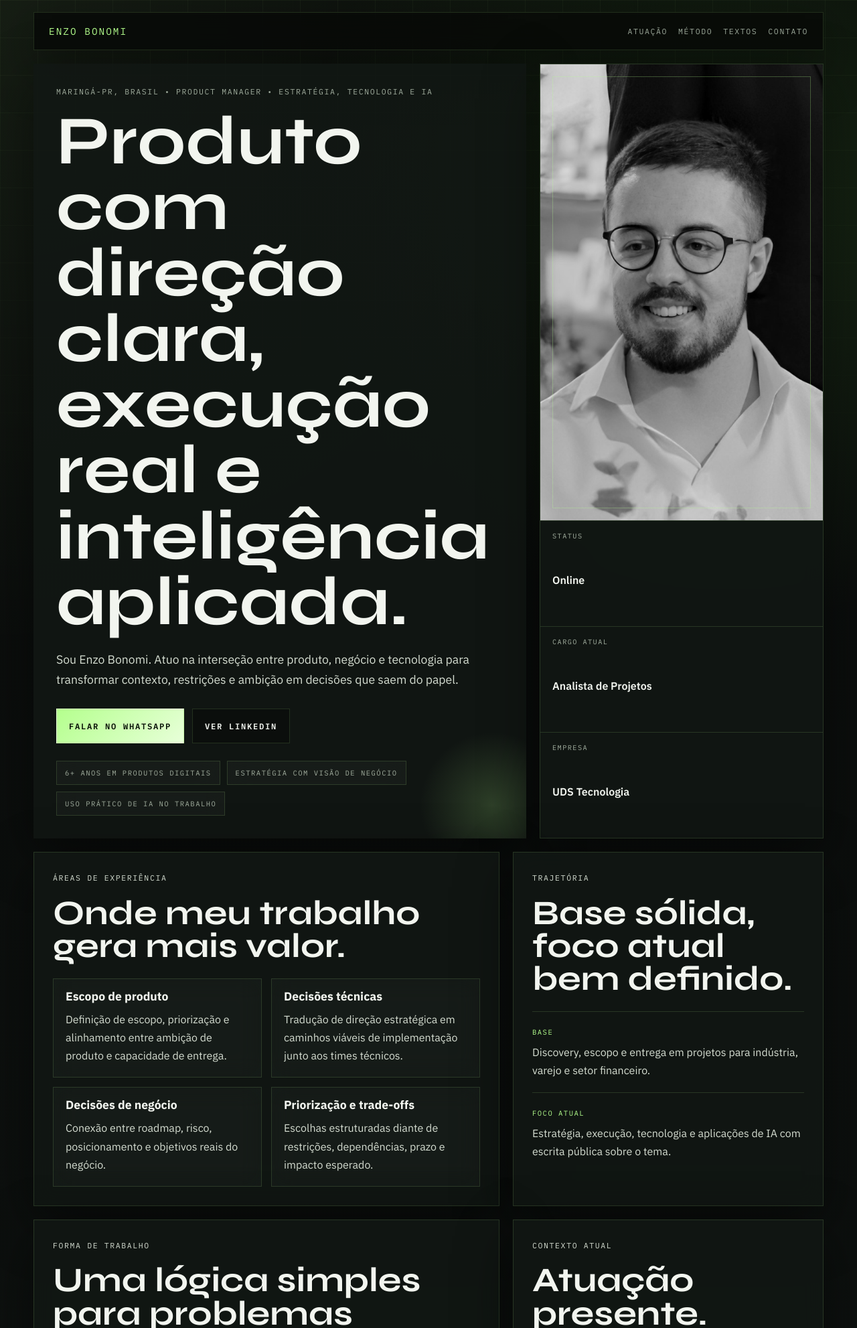
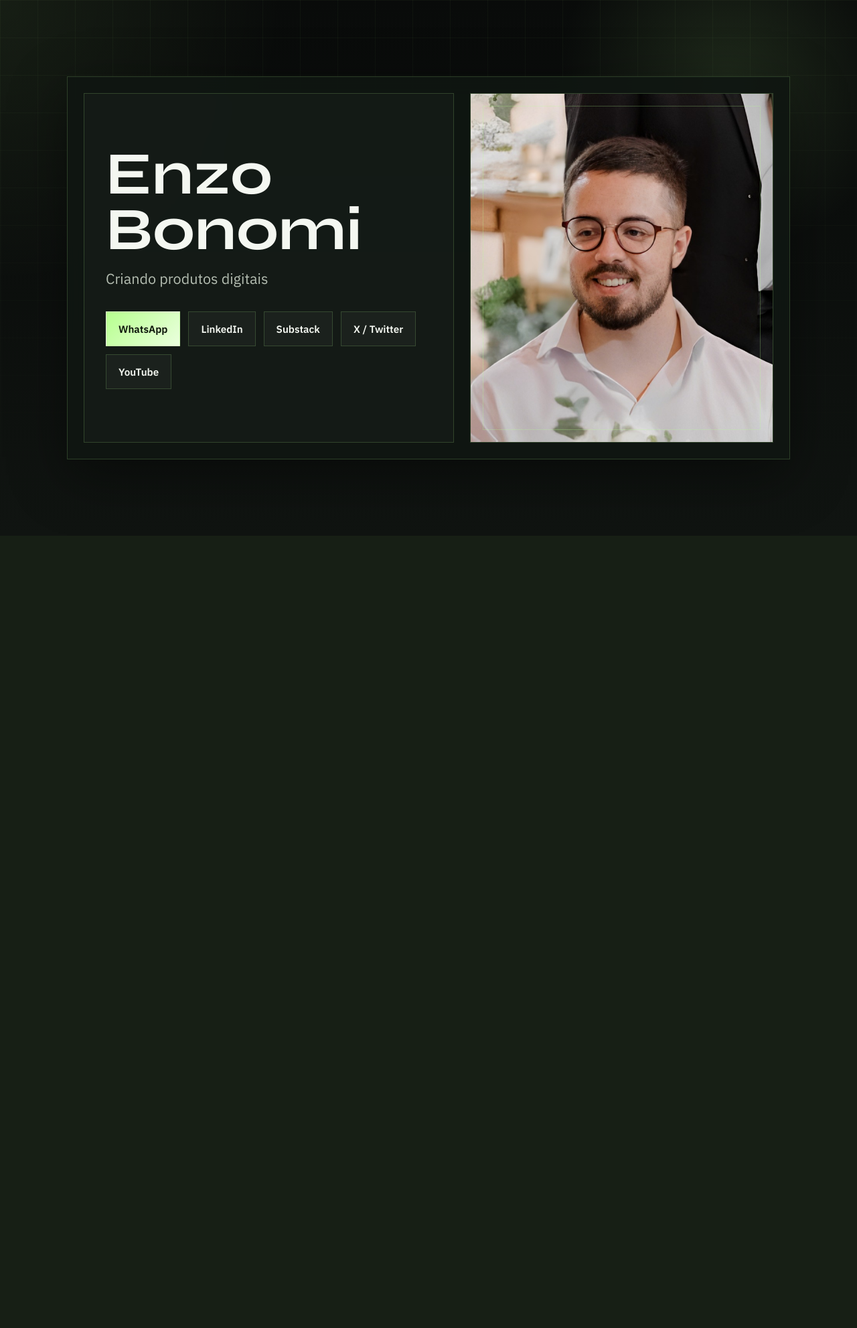
Before and after one commit to EnzoBonomi01/enzobonomi.com.br, a PHP site: page / in a window 1280 px wide. Shown: the top 1983 px of the page at 67% size. After the commit the page ends 795 px from the top, so only its background shows below. Run offline with PHP 8.4, Linux system fonts and the light colour scheme.

Commit message:
Simplify landing content and styling

```diff
--- a/index.html
+++ b/index.html
@@ -6,195 +6,42 @@
     <title>Enzo Bonomi | Produto, estratégia e IA</title>
     <meta
       name="description"
-      content="Landing page estática de Enzo Bonomi sobre produto, estratégia, tecnologia e aplicações práticas de IA."
+      content="Landing page estática de Enzo Bonomi com título, subtítulo, foto e botões de contato."
     />
     <link rel="preconnect" href="https://fonts.googleapis.com" />
     <link rel="preconnect" href="https://fonts.gstatic.com" crossorigin />
     <link
-      href="https://fonts.googleapis.com/css2?family=IBM+Plex+Mono:wght@400;500;600&family=IBM+Plex+Sans:wght@400;500;600;700&family=Syne:wght@600;700;800&display=swap"
+      href="https://fonts.googleapis.com/css2?family=IBM+Plex+Sans:wght@400;500;600;700&family=Syne:wght@700;800&display=swap"
       rel="stylesheet"
     />
     <link rel="stylesheet" href="styles.css" />
   </head>
   <body>
-    <div class="site-shell">
-      <header class="topbar">
-        <a class="brand" href="#inicio">Enzo Bonomi</a>
-        <nav class="nav" aria-label="Navegação principal">
-          <a href="#atuacao">Atuação</a>
-          <a href="#metodo">Método</a>
-          <a href="#textos">Textos</a>
-          <a href="#contato">Contato</a>
-        </nav>
-      </header>
+    <main class="landing">
+      <section class="card">
+        <div class="copy">
+          <h1>Enzo Bonomi</h1>
+          <p class="subtitle">Criando produtos digitais</p>
 
-      <main>
-        <section class="hero" id="inicio">
-          <div class="hero-copy">
-            <p class="eyebrow">Maringá-PR, Brasil • Product Manager • Estratégia, tecnologia e IA</p>
-            <h1>Produto com direção clara, execução real e inteligência aplicada.</h1>
-            <p class="lead">
-              Sou Enzo Bonomi. Atuo na interseção entre produto, negócio e tecnologia para transformar contexto,
-              restrições e ambição em decisões que saem do papel.
-            </p>
-
-            <div class="hero-actions">
+          <div class="links" aria-label="Contato e redes sociais">
             <a class="button button-primary" href="https://wa.me/5544988114314" target="_blank" rel="noreferrer"
-                >Falar no WhatsApp</a
+              >WhatsApp</a
             >
-              <a
-                class="button button-secondary"
-                href="https://www.linkedin.com/in/enzobonomi/"
-                target="_blank"
-                rel="noreferrer"
-                >Ver LinkedIn</a
+            <a class="button" href="https://www.linkedin.com/in/enzobonomi/" target="_blank" rel="noreferrer"
+              >LinkedIn</a
             >
-            </div>
-
-            <div class="hero-tags" aria-label="Indicadores de perfil">
-              <span>6+ anos em produtos digitais</span>
-              <span>Estratégia com visão de negócio</span>
-              <span>Uso prático de IA no trabalho</span>
+            <a class="button" href="https://enzobonomi.substack.com/profile/posts" target="_blank" rel="noreferrer"
+              >Substack</a
+            >
+            <a class="button" href="https://x.com/enzobonomi" target="_blank" rel="noreferrer">X / Twitter</a>
+            <a class="button" href="https://youtube.com/@enzo.bonomi" target="_blank" rel="noreferrer">YouTube</a>
           </div>
         </div>
 
-          <aside class="hero-card">
-            <div class="portrait-frame">
+        <div class="photo-frame">
           <img src="assets/images/profile-photo.jpg" alt="Foto de perfil de Enzo Bonomi" />
         </div>
-
-            <div class="signal-list" aria-label="Contexto profissional atual">
-              <div>
-                <span>Status</span>
-                <strong>Online</strong>
-              </div>
-              <div>
-                <span>Cargo atual</span>
-                <strong>Analista de Projetos</strong>
-              </div>
-              <div>
-                <span>Empresa</span>
-                <strong>UDS Tecnologia</strong>
-              </div>
-            </div>
-          </aside>
-        </section>
-
-        <section class="section-grid" id="atuacao">
-          <article class="panel panel-wide">
-            <p class="section-label">Áreas de experiência</p>
-            <h2>Onde meu trabalho gera mais valor.</h2>
-            <div class="card-grid">
-              <article class="mini-card">
-                <h3>Escopo de produto</h3>
-                <p>Definição de escopo, priorização e alinhamento entre ambição de produto e capacidade de entrega.</p>
-              </article>
-              <article class="mini-card">
-                <h3>Decisões técnicas</h3>
-                <p>Tradução de direção estratégica em caminhos viáveis de implementação junto aos times técnicos.</p>
-              </article>
-              <article class="mini-card">
-                <h3>Decisões de negócio</h3>
-                <p>Conexão entre roadmap, risco, posicionamento e objetivos reais do negócio.</p>
-              </article>
-              <article class="mini-card">
-                <h3>Priorização e trade-offs</h3>
-                <p>Escolhas estruturadas diante de restrições, dependências, prazo e impacto esperado.</p>
-              </article>
-            </div>
-          </article>
-
-          <article class="panel">
-            <p class="section-label">Trajetória</p>
-            <h2>Base sólida, foco atual bem definido.</h2>
-            <div class="timeline">
-              <div>
-                <span>Base</span>
-                <p>Discovery, escopo e entrega em projetos para indústria, varejo e setor financeiro.</p>
-              </div>
-              <div>
-                <span>Foco atual</span>
-                <p>Estratégia, execução, tecnologia e aplicações de IA com escrita pública sobre o tema.</p>
-              </div>
-            </div>
-          </article>
-        </section>
-
-        <section class="section-grid" id="metodo">
-          <article class="panel">
-            <p class="section-label">Forma de trabalho</p>
-            <h2>Uma lógica simples para problemas complexos.</h2>
-            <ol class="steps">
-              <li>
-                <strong>Entender contexto e restrições</strong>
-                <span>Começo pelo cenário real, pelos fatores limitantes e pelo ambiente de decisão.</span>
-              </li>
-              <li>
-                <strong>Conectar produto, tecnologia e negócio</strong>
-                <span>Objetivos viram prioridades claras, trade-offs explícitos e caminho de execução.</span>
-              </li>
-              <li>
-                <strong>Documentar, aprender e evoluir</strong>
-                <span>Execução não é ritual. É aprendizado contínuo com evidência, revisão e ajuste.</span>
-              </li>
-            </ol>
-          </article>
-
-          <article class="panel">
-            <p class="section-label">Contexto atual</p>
-            <h2>Atuação presente.</h2>
-            <p class="context-copy">
-              Hoje atuo na UDS Tecnologia em ideação, escopo e estratégia de desenvolvimento para clientes de
-              indústria, varejo e finanças.
-            </p>
-            <dl class="context-list">
-              <div>
-                <dt>Cargo</dt>
-                <dd>Analista de Projetos</dd>
-              </div>
-              <div>
-                <dt>Empresa</dt>
-                <dd>UDS Tecnologia</dd>
-              </div>
-              <div>
-                <dt>Base</dt>
-                <dd>Maringá-PR, Brasil</dd>
-              </div>
-            </dl>
-          </article>
-        </section>
-
-        <section class="section-grid" id="textos">
-          <article class="panel panel-wide feature-panel">
-            <p class="section-label">Textos e anotações</p>
-            <h2>Publicação contínua sobre produto, estratégia, tecnologia e IA.</h2>
-            <p>
-              A versão anterior buscava o último artigo via API. Nesta versão estática, o caminho ficou intencionalmente
-              mais simples: uma vitrine direta para o Substack, sem dependência de feed, JavaScript ou runtime.
-            </p>
-            <a
-              class="button button-primary"
-              href="https://enzobonomi.substack.com/profile/posts"
-              target="_blank"
-              rel="noreferrer"
-              >Ler no Substack</a
-            >
-          </article>
-
-          <aside class="panel" id="contato">
-            <p class="section-label">Contato e canais</p>
-            <h2>Canal principal e presença pública.</h2>
-            <p class="context-copy">Clareza, rigor e execução prática como base de colaboração.</p>
-            <div class="link-stack" aria-label="Canais oficiais">
-              <a href="https://wa.me/5544988114314" target="_blank" rel="noreferrer">WhatsApp</a>
-              <a href="https://www.linkedin.com/in/enzobonomi/" target="_blank" rel="noreferrer">LinkedIn</a>
-              <a href="https://enzobonomi.substack.com/profile/posts" target="_blank" rel="noreferrer">Substack</a>
-              <a href="https://x.com/enzobonomi" target="_blank" rel="noreferrer">X / Twitter</a>
-              <a href="https://youtube.com/@enzo.bonomi" target="_blank" rel="noreferrer">YouTube</a>
-            </div>
-          </aside>
       </section>
     </main>
-    </div>
   </body>
 </html>
--- a/styles.css
+++ b/styles.css
@@ -3,21 +3,14 @@
 }
 
 :root {
-  --bg: #0b0d0c;
-  --bg-soft: #121714;
-  --panel: rgba(18, 23, 20, 0.88);
-  --panel-strong: rgba(12, 15, 13, 0.96);
-  --line: rgba(180, 255, 141, 0.14);
-  --line-strong: rgba(180, 255, 141, 0.3);
-  --text: #f2f5ef;
-  --muted: #a1ad9e;
-  --accent: #b4ff8d;
-  --accent-deep: #67c847;
-  --shadow: 0 24px 80px rgba(0, 0, 0, 0.45);
-}
-
-html {
-  scroll-behavior: smooth;
+  --bg: #0a0d0b;
+  --panel: rgba(16, 22, 18, 0.92);
+  --line: rgba(182, 255, 142, 0.18);
+  --line-strong: rgba(182, 255, 142, 0.38);
+  --text: #f4f7f1;
+  --muted: #b5beb2;
+  --accent: #b6ff8e;
+  --shadow: 0 24px 80px rgba(0, 0, 0, 0.42);
 }
 
 body {
@@ -26,9 +19,9 @@ body {
   font-family: 'IBM Plex Sans', sans-serif;
   color: var(--text);
   background:
-    radial-gradient(circle at top left, rgba(180, 255, 141, 0.08), transparent 30%),
-    radial-gradient(circle at 85% 10%, rgba(103, 200, 71, 0.14), transparent 22%),
-    linear-gradient(180deg, #090b0a 0%, #0f1311 100%);
+    radial-gradient(circle at top left, rgba(182, 255, 142, 0.08), transparent 28%),
+    radial-gradient(circle at 85% 15%, rgba(182, 255, 142, 0.12), transparent 20%),
+    linear-gradient(180deg, #090b0a 0%, #101411 100%);
 }
 
 body::before {
@@ -37,10 +30,10 @@ body::before {
   inset: 0;
   pointer-events: none;
   background:
-    linear-gradient(rgba(180, 255, 141, 0.05) 1px, transparent 1px),
-    linear-gradient(90deg, rgba(180, 255, 141, 0.05) 1px, transparent 1px);
+    linear-gradient(rgba(182, 255, 142, 0.05) 1px, transparent 1px),
+    linear-gradient(90deg, rgba(182, 255, 142, 0.05) 1px, transparent 1px);
   background-size: 56px 56px;
-  mask-image: linear-gradient(180deg, rgba(0, 0, 0, 0.85), transparent);
+  mask-image: linear-gradient(180deg, rgba(0, 0, 0, 0.8), transparent);
 }
 
 img {
@@ -58,149 +51,56 @@ a:focus-visible {
   outline-offset: 4px;
 }
 
-.site-shell {
-  width: min(1180px, calc(100% - 32px));
-  margin: 18px auto 32px;
+.landing {
+  min-height: 100vh;
+  display: grid;
+  place-items: center;
+  padding: 24px;
 }
 
-.topbar,
-.panel,
-.hero-card,
-.mini-card,
-.button,
-.link-stack a,
-.hero-tags span {
+.card {
+  width: min(1080px, 100%);
+  display: grid;
+  grid-template-columns: minmax(0, 1.1fr) minmax(280px, 0.9fr);
+  gap: 24px;
+  padding: 24px;
   border: 1px solid var(--line);
+  background: var(--panel);
+  box-shadow: var(--shadow);
   backdrop-filter: blur(16px);
 }
 
-.topbar {
-  display: flex;
-  justify-content: space-between;
-  align-items: center;
-  gap: 24px;
-  padding: 18px 22px;
-  background: rgba(8, 11, 9, 0.88);
-  box-shadow: var(--shadow);
+.copy,
+.photo-frame {
+  border: 1px solid var(--line);
+  background: rgba(255, 255, 255, 0.02);
 }
 
-.brand,
-.section-label,
-.eyebrow,
-.nav a,
-.button,
-.link-stack a,
-.hero-tags span,
-.signal-list span,
-.timeline span,
-.context-list dt {
-  font-family: 'IBM Plex Mono', monospace;
-  text-transform: uppercase;
-  letter-spacing: 0.14em;
+.copy {
+  display: grid;
+  align-content: center;
+  padding: 32px;
 }
 
-.brand {
-  font-size: 0.9rem;
-  color: var(--accent);
+h1 {
+  margin: 0;
+  font-family: 'Syne', sans-serif;
+  font-size: clamp(3rem, 7vw, 6rem);
+  line-height: 0.92;
 }
 
-.nav {
-  display: flex;
-  flex-wrap: wrap;
-  gap: 16px;
-}
-
-.nav a {
-  font-size: 0.72rem;
+.subtitle {
+  margin: 16px 0 0;
+  font-size: clamp(1.1rem, 2vw, 1.35rem);
+  line-height: 1.5;
   color: var(--muted);
 }
 
-.nav a:hover {
-  color: var(--text);
-}
-
-.hero {
-  display: grid;
-  grid-template-columns: minmax(0, 1.25fr) minmax(320px, 0.72fr);
-  gap: 20px;
-  margin-top: 20px;
-}
-
-.hero-copy,
-.hero-card,
-.panel {
-  background: var(--panel);
-  box-shadow: var(--shadow);
-}
-
-.hero-copy {
-  position: relative;
-  padding: 34px;
-  overflow: hidden;
-}
-
-.hero-copy::after {
-  content: '';
-  position: absolute;
-  inset: auto -60px -60px auto;
-  width: 220px;
-  height: 220px;
-  background: radial-gradient(circle, rgba(180, 255, 141, 0.18), transparent 70%);
-}
-
-.eyebrow,
-.section-label {
-  margin: 0 0 18px;
-  font-size: 0.72rem;
-  color: var(--muted);
-}
-
-h1,
-h2,
-h3 {
-  margin: 0;
-  line-height: 0.96;
-}
-
-h1,
-h2 {
-  font-family: 'Syne', sans-serif;
-  text-wrap: balance;
-}
-
-h1 {
-  max-width: 12ch;
-  font-size: clamp(3.4rem, 8vw, 6.8rem);
-}
-
-h2 {
-  max-width: 15ch;
-  font-size: clamp(2rem, 4vw, 3.2rem);
-}
-
-h3 {
-  font-size: 1.1rem;
-}
-
-.lead,
-.panel p,
-.steps span,
-.context-copy {
-  color: #d5ddd1;
-  line-height: 1.7;
-}
-
-.lead {
-  max-width: 60ch;
-  margin: 22px 0 0;
-  font-size: 1.1rem;
-}
-
-.hero-actions {
+.links {
   display: flex;
   flex-wrap: wrap;
   gap: 12px;
-  margin-top: 28px;
+  margin-top: 32px;
 }
 
 .button {
@@ -209,304 +109,88 @@ h3 {
   justify-content: center;
   min-height: 52px;
   padding: 0 18px;
-  background: var(--panel-strong);
-  font-size: 0.76rem;
+  border: 1px solid var(--line);
+  background: rgba(255, 255, 255, 0.03);
+  font-size: 0.95rem;
   font-weight: 600;
   transition: transform 180ms ease, border-color 180ms ease, background 180ms ease;
 }
 
-.button:hover,
-.link-stack a:hover {
+.button:hover {
   transform: translate(-4px, -4px);
   border-color: var(--line-strong);
 }
 
 .button-primary {
-  background: linear-gradient(135deg, var(--accent), #e8ffd9);
-  color: #071006;
-  border-color: rgba(255, 255, 255, 0.2);
+  background: linear-gradient(135deg, var(--accent), #ebffde);
+  border-color: rgba(255, 255, 255, 0.18);
+  color: #081007;
 }
 
-.button-secondary {
-  color: var(--text);
+.photo-frame {
+  min-height: 520px;
+  overflow: hidden;
+  position: relative;
 }
 
-.hero-tags {
-  display: flex;
-  flex-wrap: wrap;
-  gap: 10px;
-  margin-top: 26px;
-}
-
-.hero-tags span {
-  padding: 10px 12px;
-  font-size: 0.66rem;
-  color: var(--muted);
-  background: rgba(255, 255, 255, 0.03);
-}
-
-.hero-card {
-  display: grid;
-  grid-template-rows: auto auto;
-  overflow: hidden;
-}
-
-.portrait-frame {
-  position: relative;
-  min-height: 420px;
-  background:
-    linear-gradient(180deg, rgba(180, 255, 141, 0.1), transparent),
-    #050706;
-}
-
-.portrait-frame::before,
-.portrait-frame::after {
+.photo-frame::before,
+.photo-frame::after {
   content: '';
   position: absolute;
   inset: 0;
   pointer-events: none;
 }
 
-.portrait-frame::before {
-  background: repeating-linear-gradient(180deg, rgba(255, 255, 255, 0.09) 0 1px, transparent 1px 4px);
+.photo-frame::before {
+  background: repeating-linear-gradient(180deg, rgba(255, 255, 255, 0.08) 0 1px, transparent 1px 4px);
   mix-blend-mode: screen;
 }
 
-.portrait-frame::after {
+.photo-frame::after {
   inset: 18px;
-  border: 1px solid rgba(180, 255, 141, 0.28);
+  border: 1px solid rgba(182, 255, 142, 0.26);
 }
 
-.portrait-frame img {
+.photo-frame img {
   width: 100%;
   height: 100%;
-  min-height: 420px;
+  min-height: 520px;
   object-fit: cover;
-  filter: grayscale(1) contrast(1.06) brightness(0.88);
+  filter: contrast(1.04) brightness(0.95);
 }
 
-.signal-list {
-  display: grid;
-  gap: 0;
-}
-
-.signal-list div {
-  display: grid;
-  gap: 6px;
-  padding: 16px 18px;
-  border-top: 1px solid var(--line);
-}
-
-.signal-list span {
-  font-size: 0.64rem;
-  color: var(--muted);
-}
-
-.signal-list strong {
-  font-size: 1rem;
-  font-weight: 600;
-}
-
-.section-grid {
-  display: grid;
-  grid-template-columns: minmax(0, 1.2fr) minmax(320px, 0.8fr);
-  gap: 20px;
-  margin-top: 20px;
-}
-
-.panel {
-  padding: 28px;
-}
-
-.panel-wide {
-  min-width: 0;
-}
-
-.card-grid {
-  display: grid;
-  grid-template-columns: repeat(2, minmax(0, 1fr));
-  gap: 14px;
-  margin-top: 24px;
-}
-
-.mini-card {
-  padding: 18px;
-  background: rgba(255, 255, 255, 0.025);
-}
-
-.mini-card p {
-  margin: 12px 0 0;
-}
-
-.timeline {
-  display: grid;
-  gap: 18px;
-  margin-top: 24px;
-}
-
-.timeline div,
-.context-list div {
-  padding-top: 18px;
-  border-top: 1px solid var(--line);
-}
-
-.timeline span {
-  display: inline-block;
-  margin-bottom: 10px;
-  font-size: 0.66rem;
-  color: var(--accent);
-}
-
-.timeline p {
-  margin: 0;
-}
-
-.steps {
-  display: grid;
-  gap: 18px;
-  padding: 0;
-  margin: 24px 0 0;
-  list-style: none;
-  counter-reset: step;
-}
-
-.steps li {
-  display: grid;
-  gap: 8px;
-  padding: 18px 0 0 58px;
-  border-top: 1px solid var(--line);
-  position: relative;
-}
-
-.steps li::before {
-  counter-increment: step;
-  content: '0' counter(step);
-  position: absolute;
-  left: 0;
-  top: 18px;
-  width: 40px;
-  height: 40px;
-  display: grid;
-  place-items: center;
-  border: 1px solid var(--line-strong);
-  color: var(--accent);
-  font-family: 'IBM Plex Mono', monospace;
-  font-size: 0.76rem;
-}
-
-.steps strong {
-  font-size: 1rem;
-}
-
-.context-copy {
-  margin: 24px 0 0;
-}
-
-.context-list {
-  display: grid;
-  gap: 0;
-  margin: 24px 0 0;
-}
-
-.context-list dt,
-.context-list dd {
-  margin: 0;
-}
-
-.context-list dt {
-  font-size: 0.66rem;
-  color: var(--muted);
-}
-
-.context-list dd {
-  margin-top: 8px;
-  font-size: 1rem;
-  color: var(--text);
-}
-
-.feature-panel p {
-  max-width: 58ch;
-  margin-top: 22px;
-}
-
-.feature-panel .button {
-  margin-top: 28px;
-  width: fit-content;
-}
-
-.link-stack {
-  display: grid;
-  grid-template-columns: repeat(2, minmax(0, 1fr));
-  gap: 12px;
-  margin-top: 24px;
-}
-
-.link-stack a {
-  display: flex;
-  align-items: center;
-  min-height: 54px;
-  padding: 0 16px;
-  background: rgba(255, 255, 255, 0.03);
-  font-size: 0.72rem;
-  transition: transform 180ms ease, border-color 180ms ease;
-}
-
-@media (max-width: 980px) {
-  .hero,
-  .section-grid {
+@media (max-width: 860px) {
+  .card {
     grid-template-columns: 1fr;
   }
 
-  .hero-card {
+  .photo-frame {
+    min-height: 420px;
     order: -1;
+  }
+
+  .photo-frame img {
+    min-height: 420px;
   }
 }
 
-@media (max-width: 720px) {
-  .site-shell {
-    width: calc(100% - 20px);
-    margin-top: 10px;
+@media (max-width: 640px) {
+  .landing {
+    padding: 12px;
   }
 
-  .topbar,
-  .hero-copy,
-  .panel {
-    padding: 20px;
+  .card,
+  .copy {
+    padding: 18px;
   }
 
-  .topbar {
-    flex-direction: column;
-    align-items: flex-start;
-  }
-
-  h1 {
-    font-size: clamp(2.8rem, 15vw, 4.6rem);
-  }
-
-  h2 {
-    font-size: clamp(1.8rem, 10vw, 2.6rem);
-  }
-
-  .card-grid,
-  .link-stack {
+  .links {
+    display: grid;
     grid-template-columns: 1fr;
-  }
-
-  .steps li {
-    padding-left: 0;
-  }
-
-  .steps li::before {
-    position: static;
-    margin-bottom: 10px;
   }
 }
 
 @media (prefers-reduced-motion: reduce) {
-  html {
-    scroll-behavior: auto;
-  }
-
   *,
   *::before,
   *::after {
```
Lines whose indentation alone changed are shown as unchanged.
